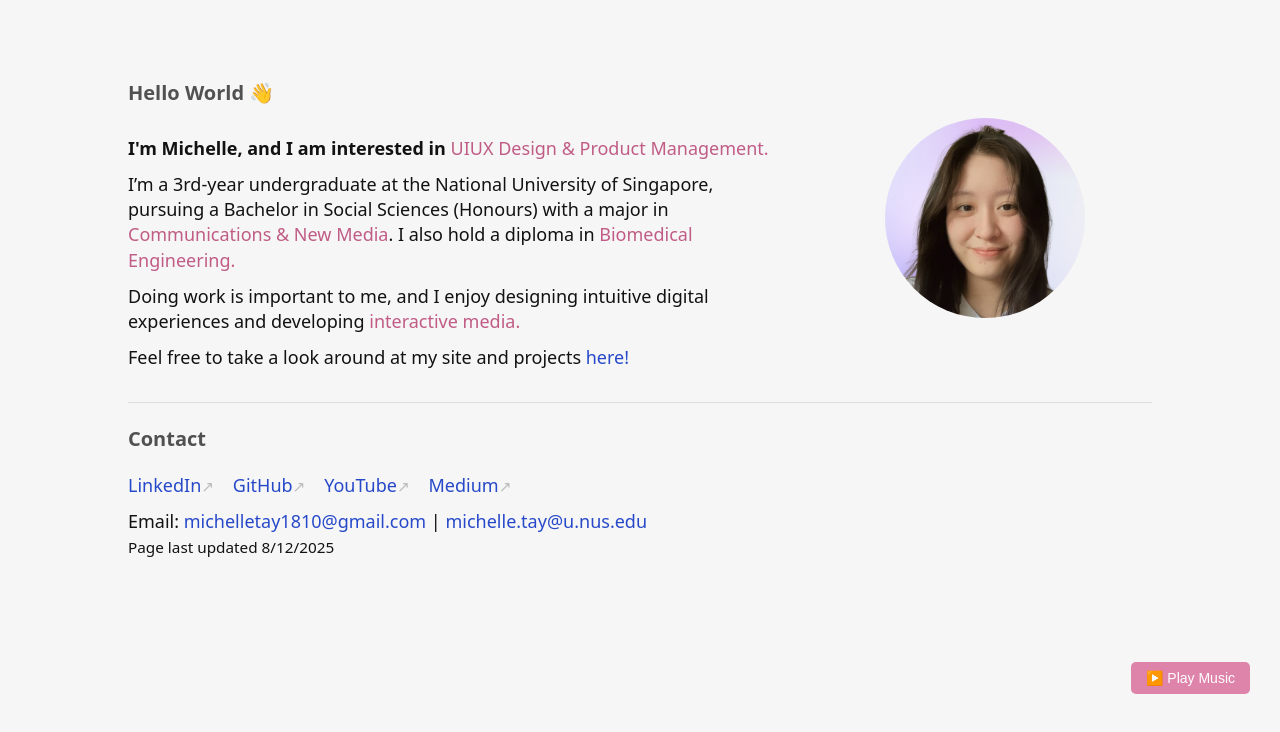
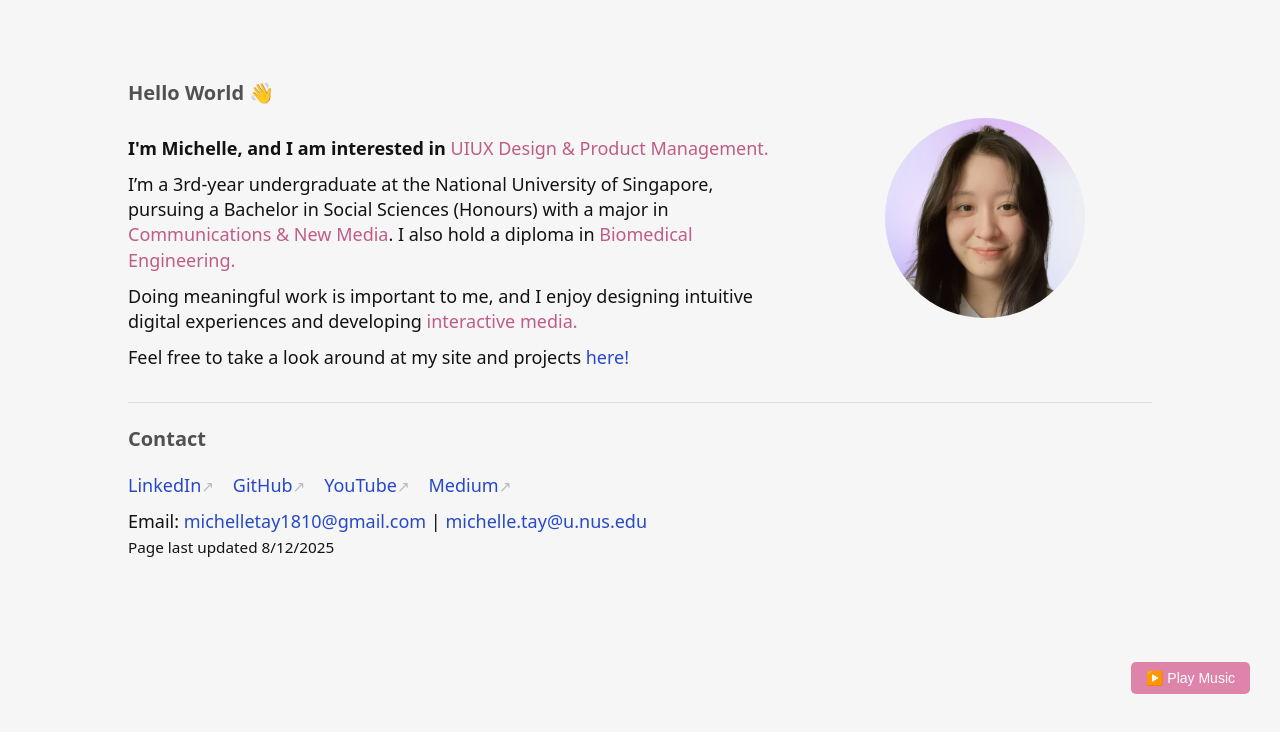
Before and after one commit to michelle-tay/michelle-tay.github.io, a plain HTML site: page index.html in a window 1280 px wide. Shown: the part 76-808 px from the top of the page. Drawn offline with Linux system fonts and the light colour scheme.

Commit message:
Update index.html

```diff
--- a/index.html
+++ b/index.html
@@ -57,7 +57,7 @@
             <h2 class="subheader">Hello World 👋</h2>
             <h2> I'm Michelle, and I am interested in <strong style="color:#c05c85">UIUX Design & Product Management.</strong></h2>
             <p>I’m a 3rd-year undergraduate at the National University of Singapore, <br>pursuing a Bachelor in Social Sciences (Honours) with a major in <br><strong style="color: #c05c85">Communications & New Media</strong>. I also hold a diploma in <strong style="color: #c05c85"> Biomedical Engineering.</strong></p>
-            <p>Doing work is important to me, and I enjoy designing intuitive digital experiences and developing <strong style="color:#c05c85">interactive media.</strong></p>
+            <p>Doing meaningful work is important to me, and I enjoy designing intuitive digital experiences and developing <strong style="color:#c05c85">interactive media.</strong></p>
             <p>Feel free to take a look around at my site and projects <a href="#portfolio">here!</a></p>
           </div>
 
```
